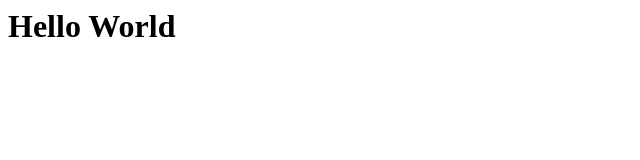
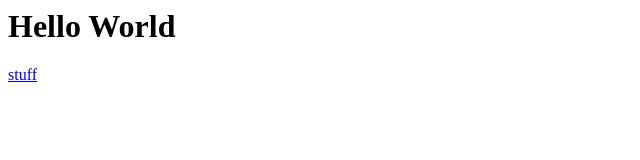
Before and after one commit to tatums/gh-pages-foo, a plain HTML site: page index.html in a window 1280 px wide. Shown: the full height of the page, 0-640 px from the left. Drawn offline with Linux system fonts and the light colour scheme.

Commit message:
Update index.html

```diff
--- a/index.html
+++ b/index.html
@@ -1 +1,2 @@
 <h1>Hello World</h1>
+<a href="./stuff/index.html">stuff</a>
```
